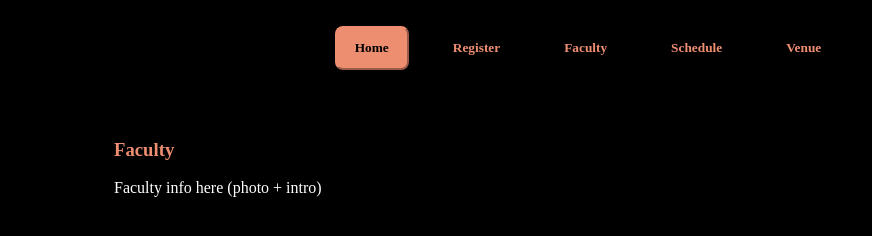
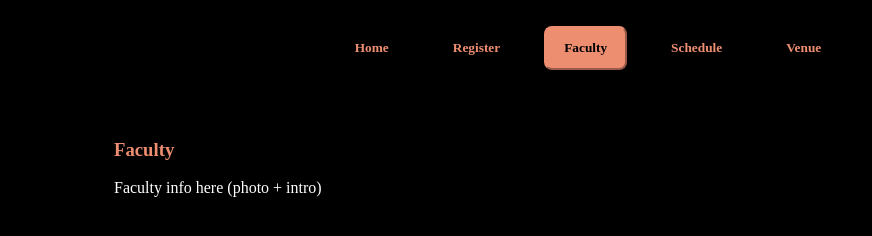
Before and after one commit to jianingwang623/seattleheelscamp2026, a plain HTML site: page index.html in a window 1280 px wide. Both pictures are taken after a click on the tab "Faculty". Shown: the full height of the page, 88-960 px from the left. Drawn offline with Linux system fonts and the light colour scheme.

Commit message:
Update index.html

```diff
--- a/index.html
+++ b/index.html
@@ -162,9 +162,34 @@
     </style>
 
     <script>
+        (function () {
+            const buttons = document.querySelectorAll('.tab-button');
+            const panes = document.querySelectorAll('.tab-pane');
+
+            function activate(target) {
+                buttons.forEach(b => {
+                    const t = b.getAttribute('data-target');
+                    const is = t === target;
+                    b.classList.toggle('active', is);
+                    b.setAttribute('aria-selected', is ? 'true' : 'false');
+                });
+
+                panes.forEach(p => {
+                    p.hidden = p.id !== target;
+                    p.classList.toggle('active', p.id === target);
+                });
+            }
+
+            buttons.forEach(b => b.addEventListener('click', () => activate(b.getAttribute('data-target'))));
+
+            // ensure initial state
+            const initial = document.querySelector('.tab-button.active')?.getAttribute('data-target') || 'home';
+            activate(initial);
+        })();
+
         function openPage(pageName, elmnt) {
-            // Hide all elements with class="tabcontent" by default
-            var i, tabcontent;
+            // Hide all elements with class="tabcontent" by default */
+            var i, tabcontent, tablinks;
             tabcontent = document.getElementsByClassName("tabcontent");
             for (i = 0; i < tabcontent.length; i++) {
                 tabcontent[i].style.display = "none";
```
